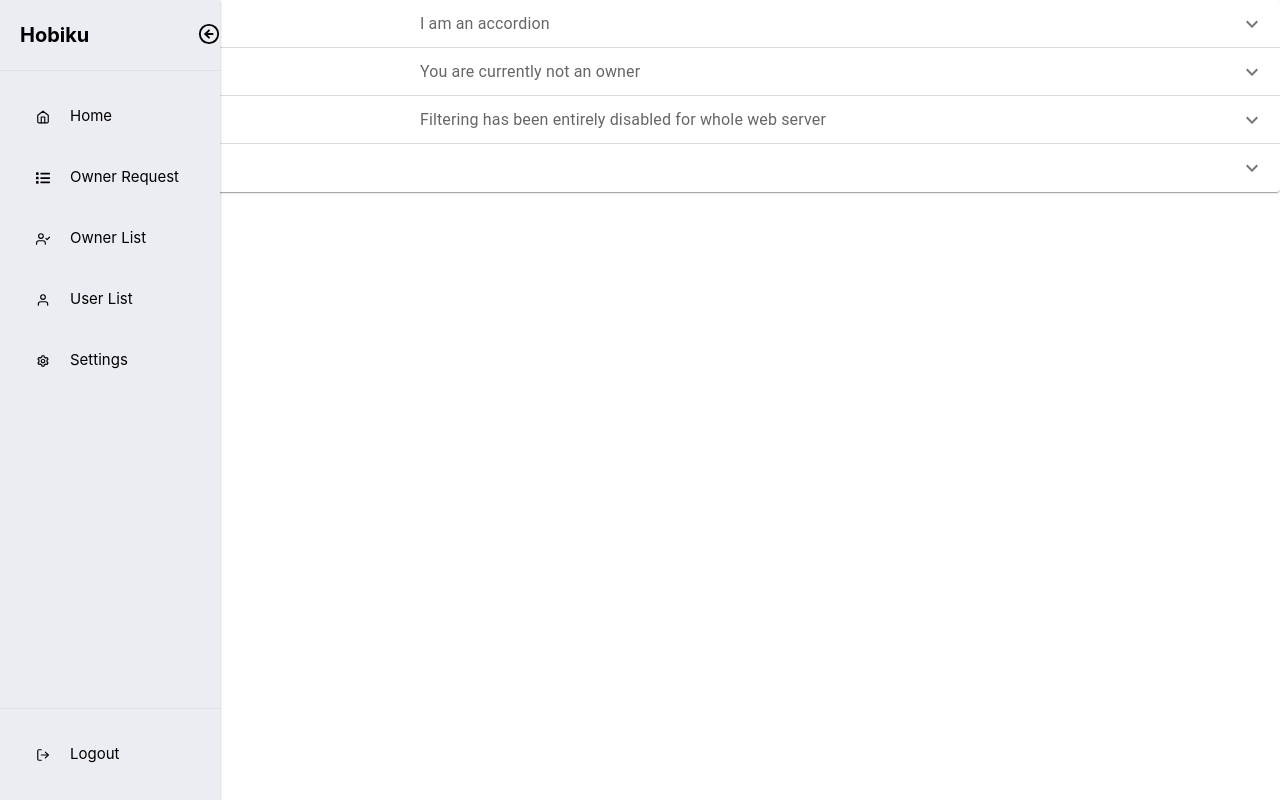
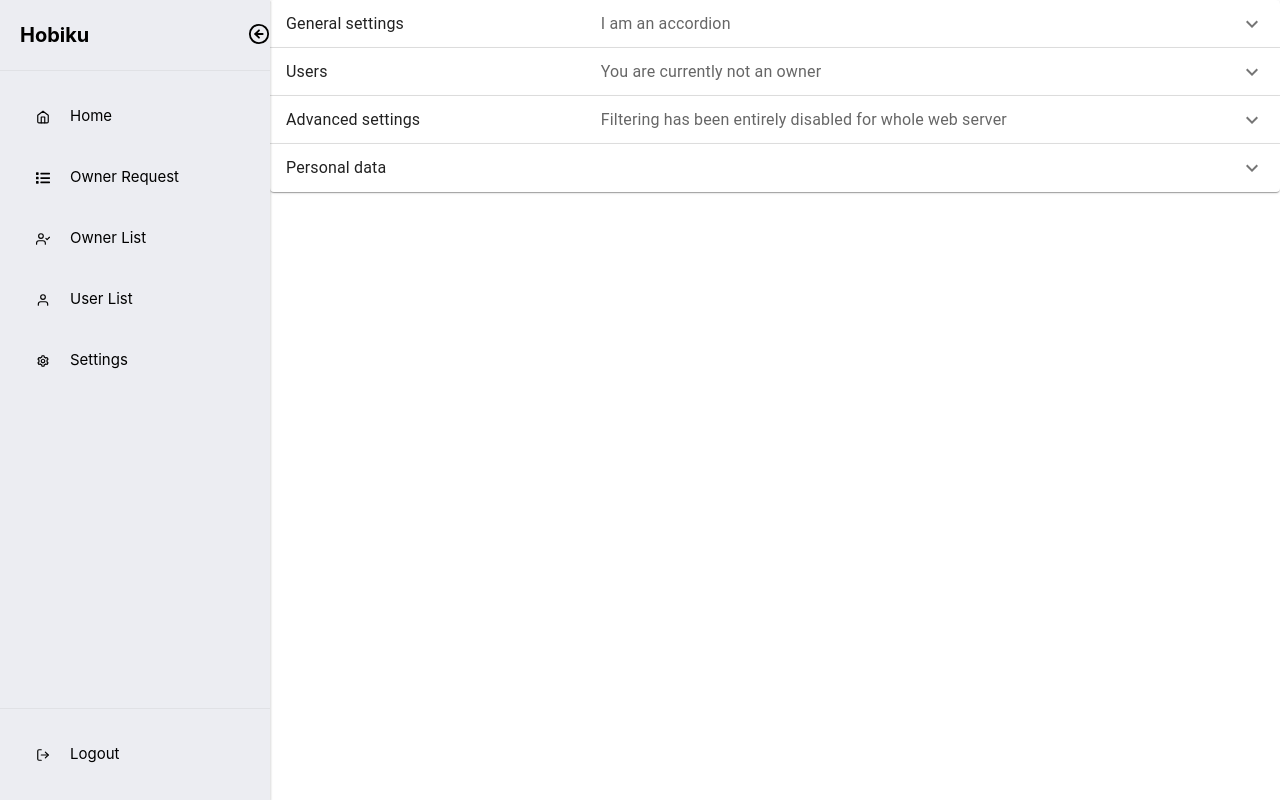
Before and after one commit to codpen/booking-sport-arena, a React (Create React App) app: page /admin in a window 1280 px wide. Built offline with nearby package versions, Linux system fonts and the light colour scheme.

Commit message:
custom sidebar

```diff
--- a/package.json
+++ b/package.json
@@ -12,6 +12,7 @@
     "@testing-library/react": "^13.1.1",
     "@testing-library/user-event": "^13.5.0",
     "axios": "^0.26.1",
+    "node-sass": "^7.0.1",
     "react": "^17.0.2",
     "react-dom": "^17.0.2",
     "react-icons": "^4.3.1",
@@ -48,6 +49,7 @@
   "devDependencies": {
     "autoprefixer": "^10.4.4",
     "postcss": "^8.4.12",
+    "sass": "^1.51.0",
     "tailwindcss": "^3.0.24"
   }
 }
--- a/src/components/sidebar/Sidebar.css
+++ b/src/components/sidebar/CustomSidebar.css
@@ -1,10 +1,3 @@
-#header {
-  position: absolute;
-  width: 220px;
-}
-#header .pro-sidebar {
-  height: 100vh;
-}
 #header .closemenu {
   color: #000;
   position: absolute;
@@ -17,27 +10,23 @@
   top: 23px;
   cursor: pointer;
 }
-#header .pro-sidebar {
-  width: 100%;
-  min-width: 100%;
-}
-#header .pro-sidebar.collapsed {
-  width: 80px;
-  min-width: 80px;
-}
+
 #header .pro-sidebar-inner {
   background-color: #ecedf2;
   box-shadow: 0.5px 0.866px 2px 0px rgba(0, 0, 0, 0.15);
 }
-#header .pro-sidebar-inner .pro-sidebar-layout {
+
+/* #header .pro-sidebar-inner .pro-sidebar-layout {
   overflow-y: hidden;
-}
+} */
+
 #header .pro-sidebar-inner .pro-sidebar-layout .logotext p {
   font-size: 20px;
   padding: 0 20px;
   color: #000;
   font-weight: bold;
 }
+
 #header .pro-sidebar-inner .pro-sidebar-layout ul {
   padding: 0 5px;
 }
@@ -46,17 +35,19 @@
   margin: 10px 0px;
   font-weight: medium;
 }
+
 #header
   .pro-sidebar-inner
   .pro-sidebar-layout
   ul
   .pro-inner-item
   .pro-icon-wrapper {
-  background-color: #ecedf2;
+  background-color: rgba(236, 237, 242, 0);
   color: #000;
   border-radius: 3px;
 }
-#header
+
+/* #header
   .pro-sidebar-inner
   .pro-sidebar-layout
   ul
@@ -64,17 +55,19 @@
   .pro-icon-wrapper
   .pro-item-content {
   color: #000;
-}
-#header .pro-sidebar-inner .pro-sidebar-layout .active {
+} */
+
+/* #header .pro-sidebar-inner .pro-sidebar-layout .active {
   background-image: linear-gradient(
     90deg,
     rgba(250, 250, 250, 1) 0%,
     rgba(150, 210, 163, 1) 100%
   );
-}
-#header .logo {
+} */
+
+/* #header .logo {
   padding: 20px;
-}
+} */
 
 @media only screen and (max-width: 720px) {
   html {
--- a/src/index.js
+++ b/src/index.js
@@ -2,7 +2,6 @@ import React from "react";
 import ReactDOM from "react-dom";
 import "./styles/index.css";
 import Routing from "./routes/Routes";
-import "react-pro-sidebar/dist/css/styles.css";
 
 ReactDOM.render(
   <React.StrictMode>
--- a/src/pages/AdminDashboard.jsx
+++ b/src/pages/AdminDashboard.jsx
@@ -4,7 +4,7 @@ import Sidebar from "../components/sidebar/Sidebar";
 
 export default function AdminDashboard() {
   return (
-    <div>
+    <div className="w-screen h-screen flex">
       <Sidebar />
       {/* <Accordion /> */}
       <AccordionMui />
--- a/src/styles/index.css
+++ b/src/styles/index.css
@@ -4,14 +4,14 @@
 
 body {
   margin: 0;
-  font-family: -apple-system, BlinkMacSystemFont, 'Segoe UI', 'Roboto', 'Oxygen',
-    'Ubuntu', 'Cantarell', 'Fira Sans', 'Droid Sans', 'Helvetica Neue',
+  font-family: -apple-system, BlinkMacSystemFont, "Segoe UI", "Roboto", "Oxygen",
+    "Ubuntu", "Cantarell", "Fira Sans", "Droid Sans", "Helvetica Neue",
     sans-serif;
   -webkit-font-smoothing: antialiased;
   -moz-osx-font-smoothing: grayscale;
 }
 
 code {
-  font-family: source-code-pro, Menlo, Monaco, Consolas, 'Courier New',
+  font-family: source-code-pro, Menlo, Monaco, Consolas, "Courier New",
     monospace;
 }
```
Also changed, not shown: src/components/sidebar/Sidebar.jsx (+7 -4 lines).
